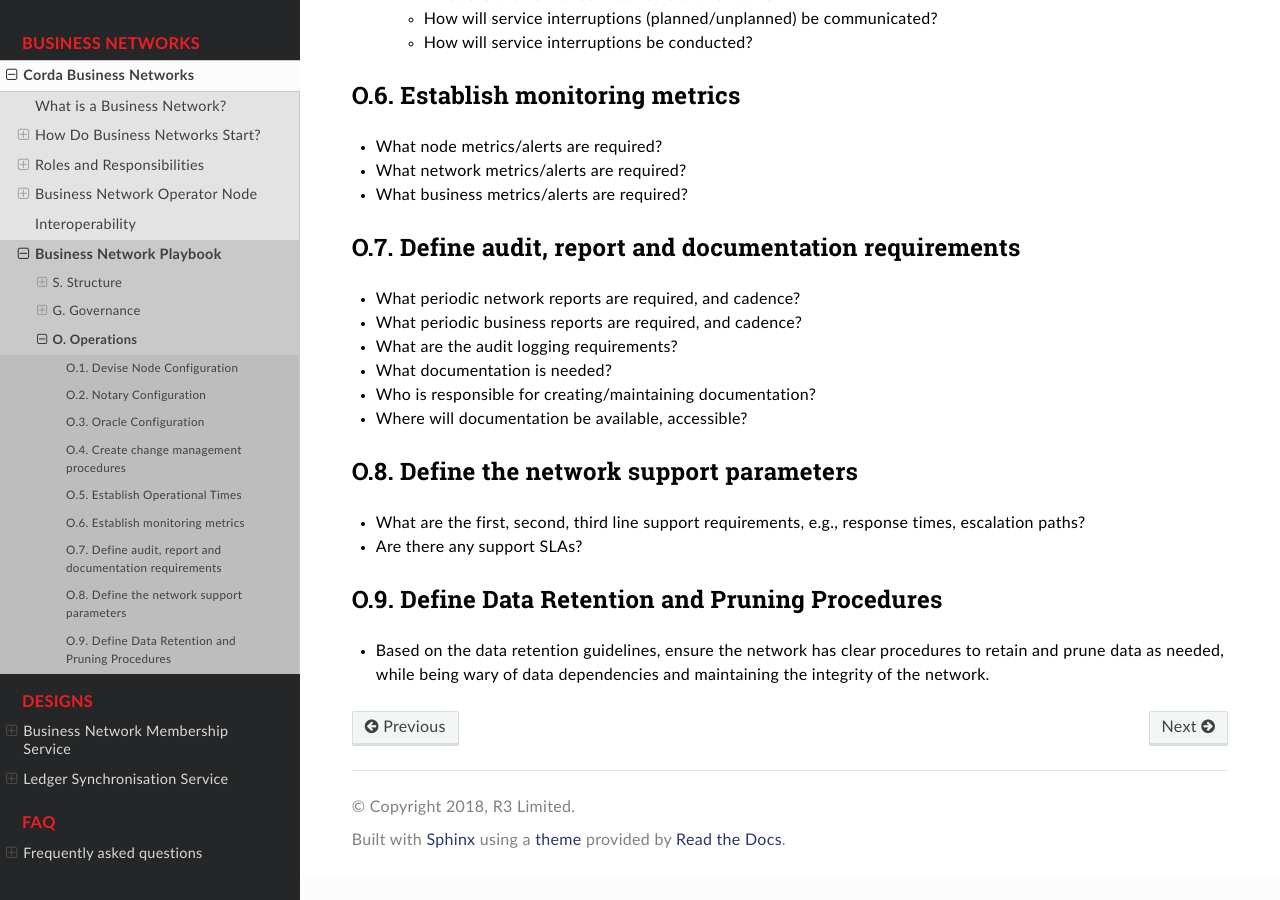
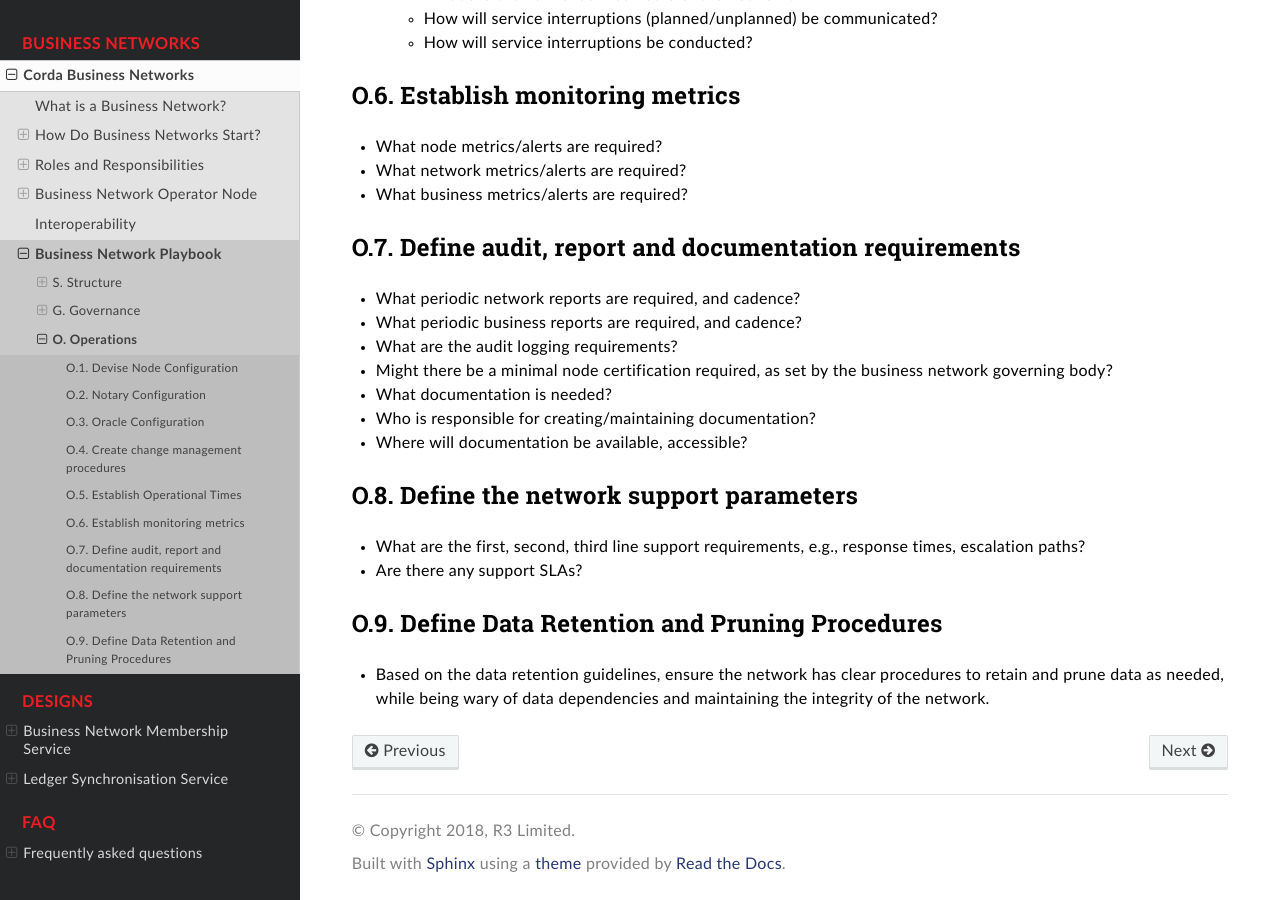
Before and after one commit to corda/corda-solutions, a Sphinx documentation site: the page built from docs/source/business-networks/business-network-playbook/operations.rst, in a window 1280 px wide and 900 px high, scrolled down 1165 px. Built offline with Sphinx 7.4.7 and the Read the Docs theme 2.0.0, drawn with Linux system fonts in a browser that asks for light colours.

Commit message:
edit BN Playbook Operations doc
edit BN Playbook Operations doc

```diff
--- a/docs/source/business-networks/business-network-playbook/operations.rst
+++ b/docs/source/business-networks/business-network-playbook/operations.rst
@@ -63,6 +63,7 @@ O.7. Define audit, report and documentation requirements
 - What periodic network reports are required, and cadence?
 - What periodic business reports are required, and cadence?
 - What are the audit logging requirements?
+- Might there be a minimal node certification required, as set by the business network governing body?
 - What documentation is needed?
 - Who is responsible for creating/maintaining documentation?
 - Where will documentation be available, accessible?
```
